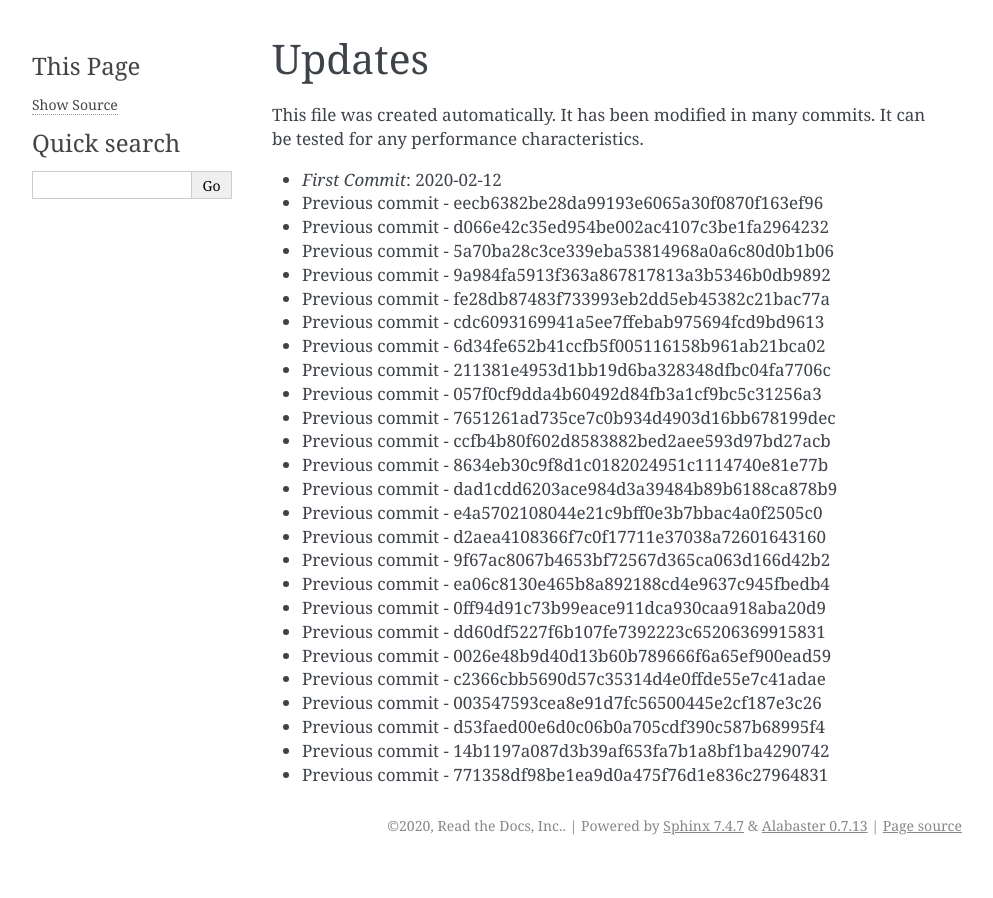
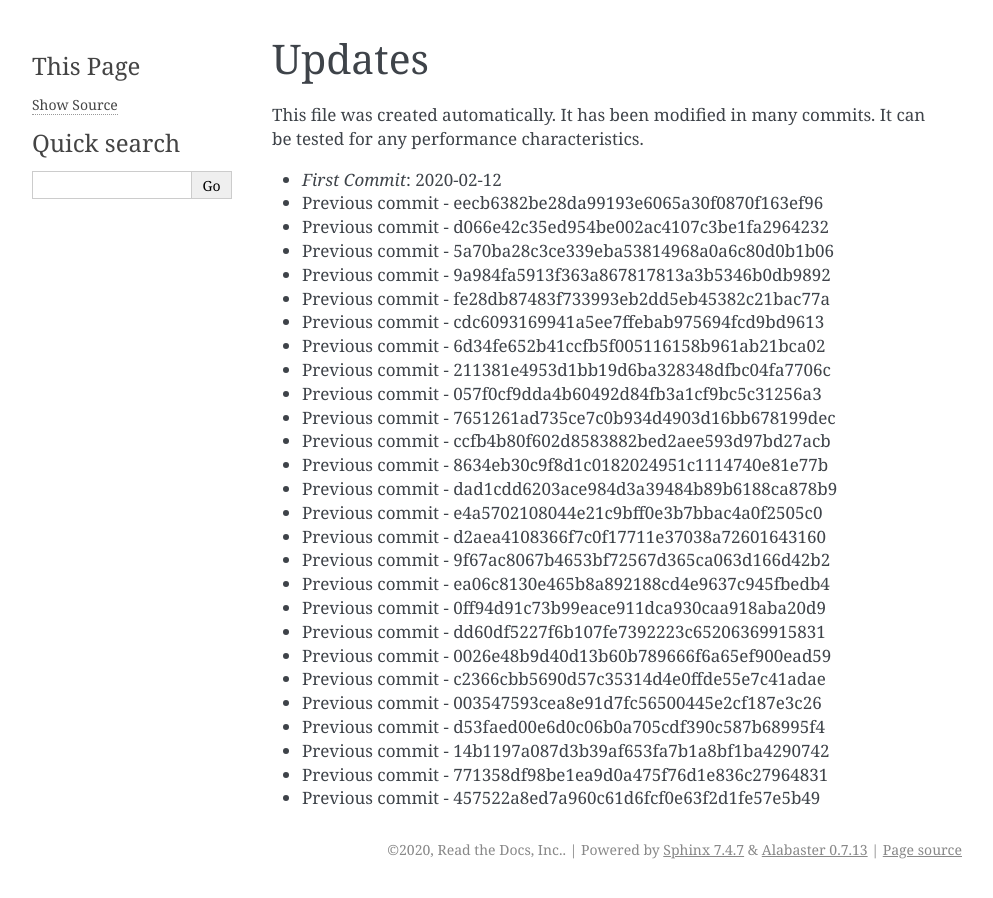
Before and after one commit to readthedocs/rtd-git-stresstest, a Sphinx documentation site: the page built from docs/updates.rst, in a window 1280 px wide. Shown: the whole page, without its empty margins (148-1141 px from the left). Built offline with Sphinx 7.4.7, drawn with Linux system fonts in a browser that asks for light colours.

Commit message:
Generating commit from previous: 457522a8ed7a960c61d6fcf0e63f2d1fe57e5b49

```diff
--- a/docs/updates.rst
+++ b/docs/updates.rst
@@ -31,3 +31,4 @@ It can be tested for any performance characteristics.
 * Previous commit - d53faed00e6d0c06b0a705cdf390c587b68995f4
 * Previous commit - 14b1197a087d3b39af653fa7b1a8bf1ba4290742
 * Previous commit - 771358df98be1ea9d0a475f76d1e836c27964831
+* Previous commit - 457522a8ed7a960c61d6fcf0e63f2d1fe57e5b49
```
